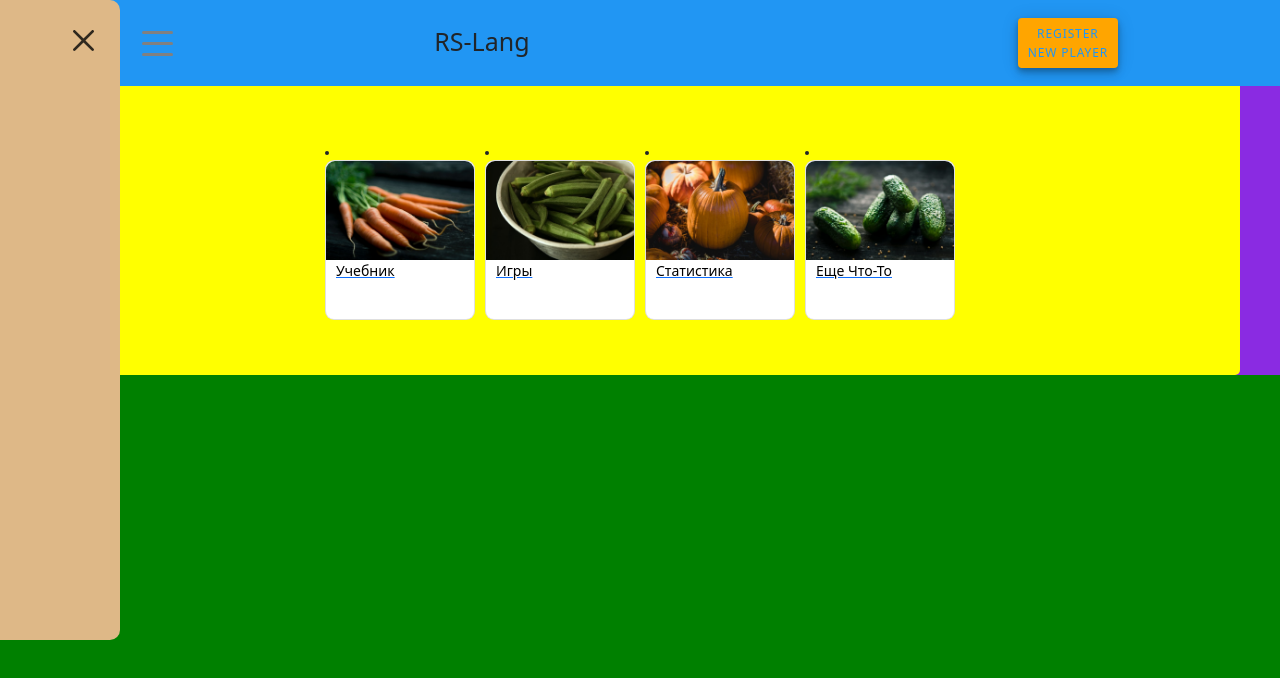
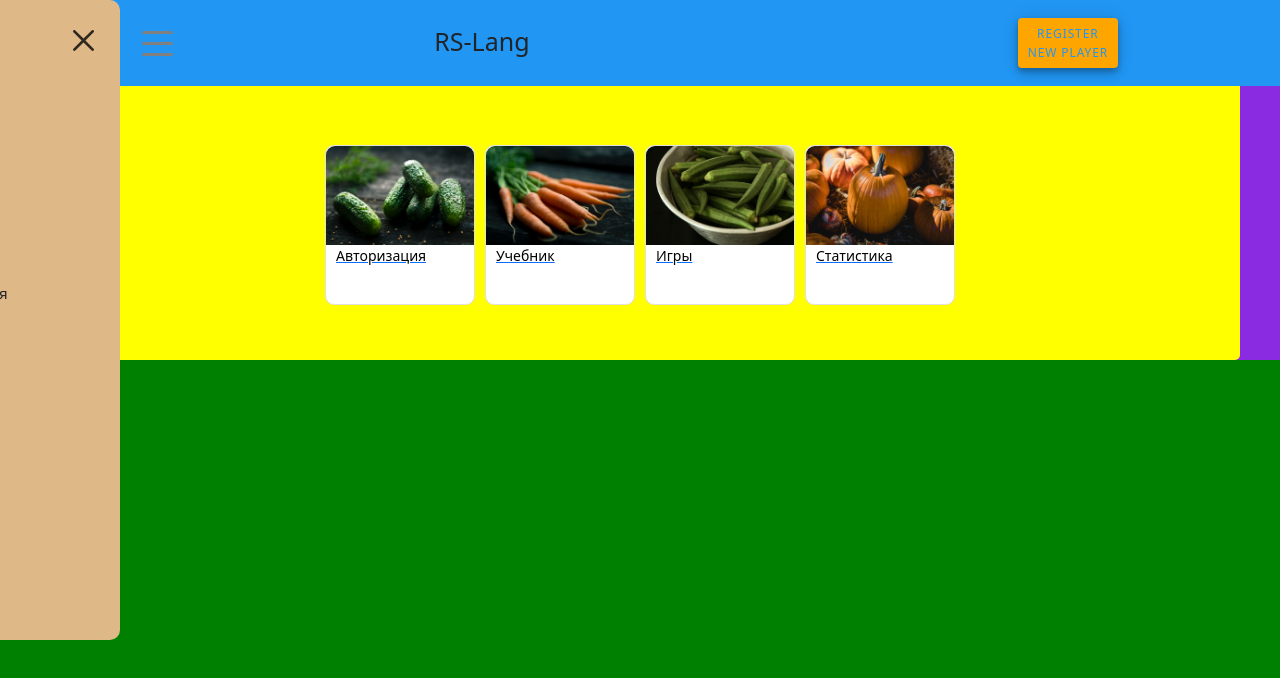
Before and after one commit to darya-kun/rslang, a React (Create React App) app in the folder rslang/: page / in a window 1280 px wide. Shown: the top 678 px of the page. Built offline with nearby package versions, Linux system fonts and the light colour scheme.

Commit message:
feat: add authorization card to cards-container on home-page

```diff
--- a/rslang/src/App.js
+++ b/rslang/src/App.js
@@ -9,10 +9,10 @@ import { BrowserRouter as Router, Route, Routes } from 'react-router-dom';
 
 const App = () => {
   const menuCard = [
-    { id: 1, selected: false, title: 'учебник', src: './img/carrot.jpg', link: '/dictionary'},
-    { id: 2, selected: false, title: 'игры', src: './img/okra.jpg', link: '/games'},
-    { id: 3, selected: false, title: 'статистика', src: './img/pumpkin.jpg', link: '/statistic'},
-    { id: 4, selected: false, title: 'еще что-то', src: './img/cucumber.jpg', link: '/something'}
+    { id: 1, selected: false, title: 'авторизация', src: './img/cucumber.jpg', link: '/authorization'},
+    { id: 2, selected: false, title: 'учебник', src: './img/carrot.jpg', link: '/dictionary'},
+    { id: 3, selected: false, title: 'игры', src: './img/okra.jpg', link: '/games'},
+    { id: 4, selected: false, title: 'статистика', src: './img/pumpkin.jpg', link: '/statistic'},
    ]
 
   return (
@@ -21,6 +21,7 @@ const App = () => {
     <div>
     <Router>
       <Routes>
+        <Route path='/authorization' element={<Statistic/>} />
         <Route path='/' element={<HomePage cards={menuCard} />}/>
         <Route path='/dictionary' element={<Dictionary/>} />
         <Route path='/games' element={<Games/>} />
--- a/rslang/src/components/Header/Header.js
+++ b/rslang/src/components/Header/Header.js
@@ -1,18 +1,23 @@
 import React from 'react';
 import MenuListItem from '../MenuListItem/MenuListItem';
 import { Link } from 'react-router-dom';
+
+const H1 = () => {
+  return <h1 className="h1">RS-Lang</h1>
+}
+
 
 const Header = ({cards}) => {
 
   const elements = cards.map((item) => {
 
-    return <li><MenuListItem menuCard={item.title} key={item.id} /></li>
+    return <li key={item.id}><MenuListItem menuCard={item.title} /></li>
     });
 
     return (
       <div className='header'>
         <span className="header__hamburger hamburger opened" onClick={()=> {console.log('для анимации меню добавить класс transition к элементу с классом modal')}}><span className="hamburger__line"></span></span>
-       <h1 className="h1">RS-Lang</h1>
+        <h1 className="h1">RS-Lang</h1>
         <ul className="header__menu">
           { elements }
         </ul>
--- a/rslang/src/components/HomePage/HomePage.js
+++ b/rslang/src/components/HomePage/HomePage.js
@@ -3,8 +3,8 @@ import PageListItem from '../PageListItem/PageListItem';
 import { Link } from 'react-router-dom';
 
 function HomePage({cards}) {
-  const elements = cards.map((item) => {
-    return <li><Link to={item.link}><PageListItem title={item.title} src={item.src}/></Link></li>
+  const elements = cards.map((item, i) => {
+    return <div key={item.id}><Link to={item.link}><PageListItem title={item.title} src={item.src}/></Link></div>
   });
       return (
         <main className='main'>
--- a/rslang/src/components/PopUpMenuItem/PopUpMenuItem.js
+++ b/rslang/src/components/PopUpMenuItem/PopUpMenuItem.js
@@ -3,8 +3,8 @@ import React from 'react';
 
 const MenuListItem = ({title}) => {
     return (
-        <div classMenu="menu-modal__content">
-          <h4 classMenu="menu__name selected">{title}</h4>
+        <div classmenu="menu-modal__content">
+          <h4 classmenu="menu__name selected">{title}</h4>
         </div>
       )
 }
```
